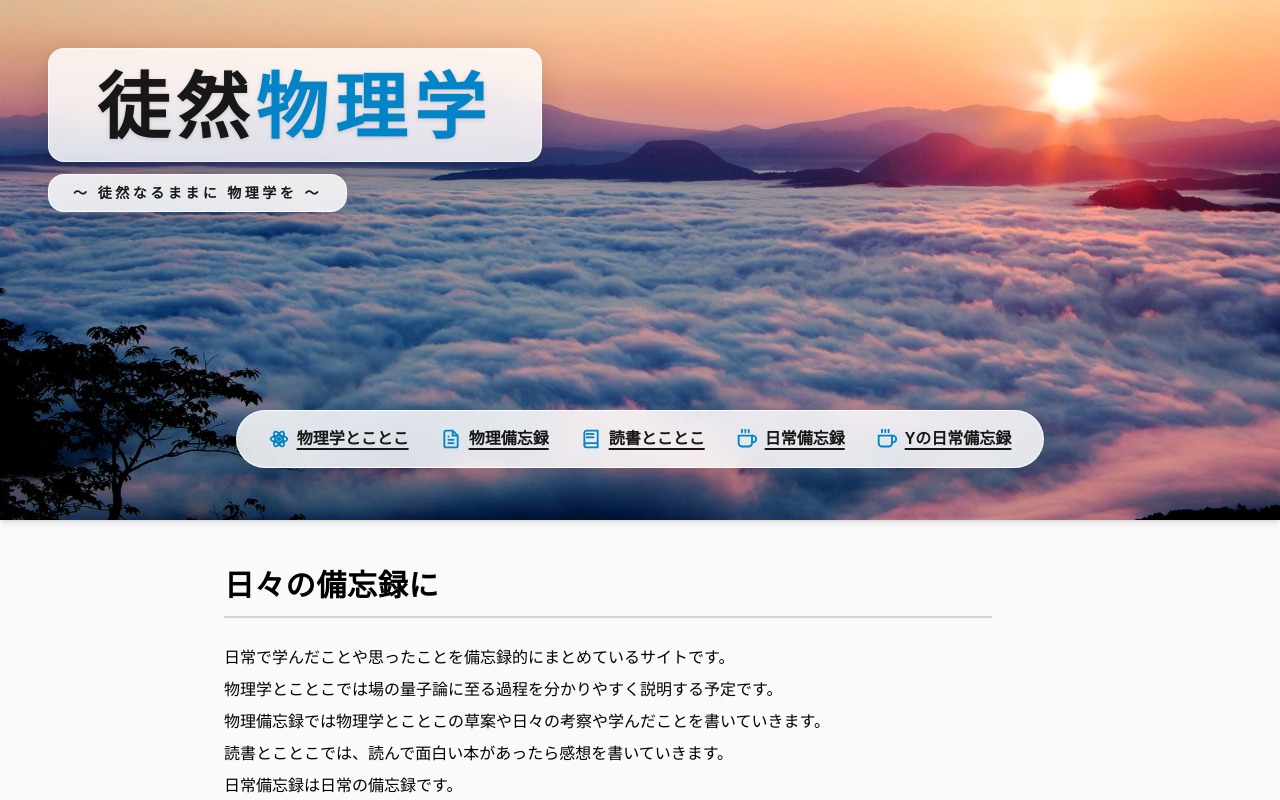
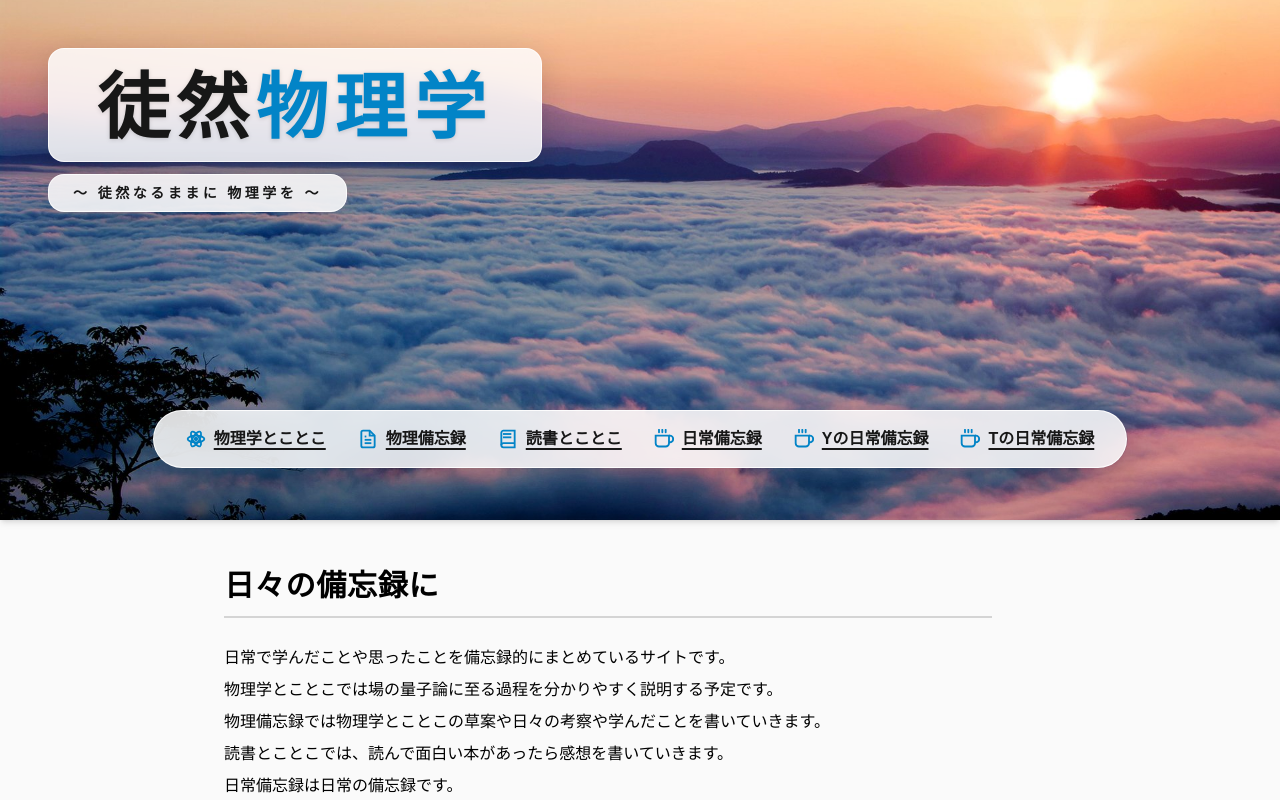
Before and after one commit to rukuno717-beep/turedure-physics, a Next.js app: page / in a window 1280 px wide. Shown: the top 800 px of the page. Built offline with nearby package versions, Linux system fonts and the light colour scheme; no server answers.

Commit message:
feat: add T's diary to header nav

```diff
--- a/components/Header.tsx
+++ b/components/Header.tsx
@@ -45,7 +45,7 @@ export const CoffeeIcon = () => (
 export default function Header() {
   const pathname = usePathname();
 
-  // 2枚並べる設定（読書・日常・Yの日常備忘録）
+  // 2枚並べる設定（読書・日常・Yの日常備忘録・Tの日常備忘録）
   let isDual = false;
   let leftImage = "";
   let leftPos = "center";
@@ -69,9 +69,10 @@ export default function Header() {
     rightPos = "25% 45%";
   } else if (
     pathname.includes("/categories/nya1qqbmm") ||
-    pathname.includes("/categories/q2s5e38re6")
+    pathname.includes("/categories/q2s5e38re6") ||
+    pathname.includes("/categories/sd_cl14-zwy2")
   ) {
-    // 日常備忘録・Yの日常備忘録（メジロ2枚並び）
+    // 日常備忘録・Yの日常備忘録・Tの日常備忘録（メジロ2枚並び）
     isDual = true;
     leftImage = "/mejiro2.jpg";
     leftPos = "center 30%";
@@ -151,6 +152,9 @@ export default function Header() {
             <Link href="/categories/q2s5e38re6" className="hover:text-sky-600 transition-colors underline underline-offset-4 decoration-2 flex items-center gap-2">
               <CoffeeIcon /> Yの日常備忘録
             </Link>
+            <Link href="/categories/sd_cl14-zwy2" className="hover:text-sky-600 transition-colors underline underline-offset-4 decoration-2 flex items-center gap-2">
+              <CoffeeIcon /> Tの日常備忘録
+            </Link>
           </nav>
         </div>
       </header>
@@ -173,6 +177,9 @@ export default function Header() {
           <Link href="/categories/q2s5e38re6" className="flex items-center gap-1">
             <CoffeeIcon /> Yの日常備忘録
           </Link>
+          <Link href="/categories/sd_cl14-zwy2" className="flex items-center gap-1">
+            <CoffeeIcon /> Tの日常備忘録
+          </Link>
         </nav>
       </div>
     </>
```
